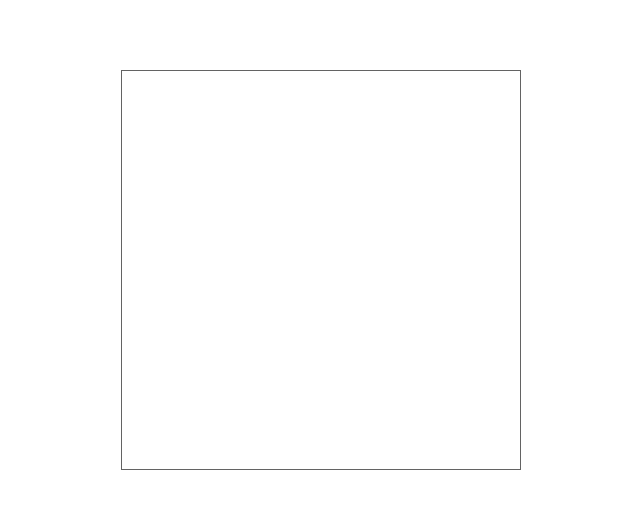
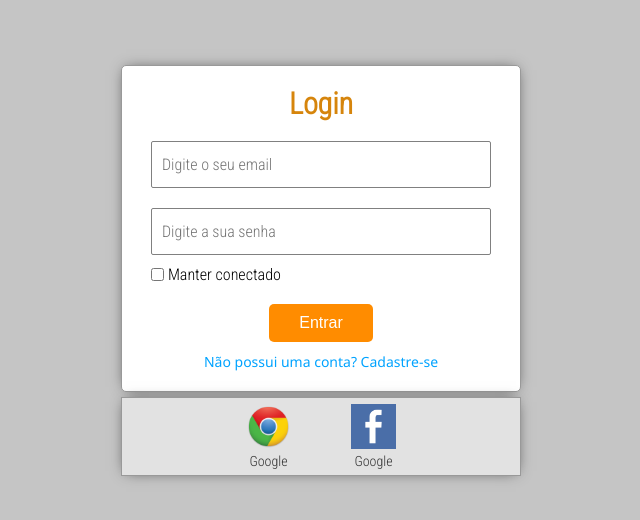
Before and after one commit to VandersonT/controlefinanceiro, a Nuxt app: page /login in a window 1280 px wide. Shown: the part 130-650 px from the top of the page, without its empty margins (319-959 px from the left). Built offline with nearby package versions, Linux system fonts and the light colour scheme.

Commit message:
Criado o layout da tela de login

```diff
--- /dev/null
+++ b/components/Header.vue
@@ -0,0 +1,121 @@
+<template>
+    <header>
+        <section class="welcomeUser">
+            <img :src="(isLogged) ? loggedUser['avatar'] : 'images/no-picture.png' " alt="imagem de perfil" />
+            <p>Olá, {{isLogged ? 'Nome Usuário' : 'Desconhecido'}}, tudo bom? <i class="far fa-smile-beam"></i></p>
+        </section>
+
+        <section class="menuDesktop">
+            <div v-if="isLogged" class="menuButton">
+            <button>Meu Perfil</button>
+            <button class="button__close">Sair</button>
+            </div>
+            <div v-else class="menuButton">
+            <button>Login</button>
+            <button>Cadastrar</button>
+            </div>
+        </section>
+
+        <section class="boxMenuMobile">
+            <button @click="activeMobileMenu()" class="btnOpenMenuMobile"><i class="fas fa-bars"></i></button>
+            <div class="menuMobile" v-if="mobileMenuIsActive">
+            <button>Login</button>
+            <button>Cadastrar</button>
+            </div>
+        </section>
+    </header>
+</template>
+
+<style scoped>
+    /*-------HEADER-------*/
+    header{
+        width: 100vw;
+        max-width: 100%;
+        height: 75px;
+        background: var(--header);
+        display: flex;
+        justify-content: space-between;
+        align-items: center;
+        color: white;
+        padding: 0 20px;
+    }
+    .welcomeUser{
+        height: 100%;
+        display: flex;
+        align-items: center;
+    }
+    .welcomeUser img{
+        width: 50px;
+        height: 48px;
+        border-radius: 50px;
+        margin-right: 10px;
+    }
+    .menuButton button{
+        background: rgb(228, 222, 212);
+        color: black;
+        margin: 5px;
+        padding: 5px 10px;
+        border-radius: 3px;
+    }
+    .menuButton button:active{
+        background: rgb(207, 201, 192);
+    }
+
+    .boxMenuMobile{display: none;}
+
+    .btnOpenMenuMobile{font-size: 26px;}
+
+    .menuMobile{
+        padding: 10px 20px;
+        background: rgb(235, 235, 235);
+        position: fixed;
+        right: 2%;
+        display: flex;
+        flex-direction: column;
+        border-radius: 3px;
+        border: 1px solid gray;
+    }
+    .menuMobile button{
+        padding: 10px 25px;
+        border-radius: 5px;
+        border: rgb(26, 26, 26) 1px solid;
+        color: rgb(26, 26, 26);
+    }
+    .menuMobile button:nth-child(1){
+        margin-bottom: 10px;
+    }
+    .menuMobile button:active{
+        background: rgb(219, 219, 219);
+    }
+
+    /*RESPONSIVE*/
+    @media screen and (max-width: 830px){
+        .menuDesktop{display: none;}
+        .boxMenuMobile{display: block;}
+    }
+    @media screen and (max-width: 680px){
+        .welcomeUser img{
+            width: 45px;
+            height: 45px;
+        }
+        .welcomeUser p{
+            font-size: 14px;
+        }
+    }
+</style>
+
+<script>
+    export default {
+        props: ['loggedUser', 'isLogged'],
+        data:()=>{
+            return {
+                mobileMenuIsActive: false,
+            }
+        },
+        methods:{
+            activeMobileMenu: function(){
+                this.mobileMenuIsActive = !this.mobileMenuIsActive;
+            }
+        },
+    }
+</script>
--- a/layouts/default.vue
+++ b/layouts/default.vue
@@ -16,6 +16,15 @@
       max-width: 3000px;
       margin: 0 auto;
       overflow: auto;
+    }
+    .link{
+      color: #00A3FF;
+      font-family: 'Segoe UI', Tahoma, Geneva, Verdana, sans-serif;
+      font-size: 14px;
+      cursor: pointer;
+    }
+    .link:hover{
+      color: #0093e9;
     }
   /*------------------------------------*/
 
--- a/nuxt.config.js
+++ b/nuxt.config.js
@@ -18,14 +18,18 @@ export default {
       { name: 'format-detection', content: 'telephone=no' }
     ],
     link: [
-      { rel: 'icon', type: 'image/x-icon', href: '/favicon.ico' }
+      { rel: 'icon', type: 'image/x-icon', href: '/favicon.ico' },
+
+      /*Fonts*/
+      { rel: 'preconnect', href: 'https://fonts.googleapis.com' },
+      { rel: 'preconnect', href: 'https://fonts.gstatic.com' },
+      { rel: 'stylesheet', href: 'https://fonts.googleapis.com/css2?family=Permanent+Marker&family=Roboto+Condensed:wght@300&display=swap' },
+
     ],
     script:[
       {src: 'https://kit.fontawesome.com/90bf9437da.js', crossorigin: 'anonymous'}
     ]
   },
-
-
 
 
   // Global CSS: https://go.nuxtjs.dev/config-css
--- a/pages/index.vue
+++ b/pages/index.vue
@@ -1,32 +1,7 @@
 <template>
     <div class="screen">
-      <header>
 
-        <section class="welcomeUser">
-          <img :src="(isLogged) ? loggedUser['avatar'] : 'images/no-picture.png' " alt="imagem de perfil" />
-          <p>Olá, {{isLogged ? 'Nome Usuário' : 'Desconhecido'}}, tudo bom? <i class="far fa-smile-beam"></i></p>
-        </section>
-
-        <section class="menuDesktop">
-          <div v-if="isLogged" class="menuButton">
-            <button>Meu Perfil</button>
-            <button class="button__close">Sair</button>
-          </div>
-          <div v-else class="menuButton">
-            <button>Login</button>
-            <button>Cadastrar</button>
-          </div>
-        </section>
-
-        <section class="boxMenuMobile">
-          <button @click="activeMobileMenu()" class="btnOpenMenuMobile"><i class="fas fa-bars"></i></button>
-          <div class="menuMobile" v-if="mobileMenuIsActive">
-            <button>Login</button>
-            <button>Cadastrar</button>
-          </div>
-        </section>
-
-      </header>
+      <Header :loggedUser="loggedUser" :isLogged="isLogged"/>
 
       <main>
         <!--Floating Section with available and emergency value-->
@@ -163,69 +138,10 @@
 
 
 <style scoped>
-  /*-------HEADER-------*/
   .screen{
     min-height: 100vh;
     background: var(--mainBackground);
     padding-bottom: 50px;
-  }
-  header{
-    width: 100vw;
-    max-width: 100%;
-    height: 75px;
-    background: var(--header);
-    display: flex;
-    justify-content: space-between;
-    align-items: center;
-    color: white;
-    padding: 0 20px;
-  }
-  .welcomeUser{
-    height: 100%;
-    display: flex;
-    align-items: center;
-  }
-  .welcomeUser img{
-    width: 50px;
-    height: 48px;
-    border-radius: 50px;
-    margin-right: 10px;
-  }
-  .menuButton button{
-    background: rgb(228, 222, 212);
-    color: black;
-    margin: 5px;
-    padding: 5px 10px;
-    border-radius: 3px;
-  }
-  .menuButton button:active{
-    background: rgb(207, 201, 192);
-  }
-  .boxMenuMobile{display: none;}
-
-  .btnOpenMenuMobile{font-size: 26px;}
-
-  .menuMobile{
-    padding: 10px 20px;
-    background: rgb(235, 235, 235);
-    position: fixed;
-    right: 2%;
-    display: flex;
-    flex-direction: column;
-    border-radius: 3px;
-    border: 1px solid gray;
-  }
-  .menuMobile button{
-    padding: 10px 25px;
-    border-radius: 5px;
-    border: rgb(26, 26, 26) 1px solid;
-    color: rgb(26, 26, 26);
-  }
-  .menuMobile button:nth-child(1){
-    margin-bottom: 10px;
-  }
-  .menuMobile button:active{
-    background: rgb(219, 219, 219);
   }
 
   /*-------Main > boxFinanceInfo-------*/
@@ -470,20 +386,7 @@
     }
   }
 
-  @media screen and (max-width: 830px){
-    .menuDesktop{display: none;}
-    .boxMenuMobile{display: block;}
-  }
-
   @media screen and (max-width: 680px){
-    /*HEADER*/
-    .welcomeUser img{
-      width: 45px;
-      height: 45px;
-    }
-    .welcomeUser p{
-      font-size: 14px;
-    }
     /*Main > boxFinanceInfo*/
     .infoFinanceSingle{
       width: 190px;
@@ -556,7 +459,6 @@ export default {
       isLogged: false,
       loggedUser: [],
       theme: '#111319',
-      mobileMenuIsActive: false,
 
       /*New Transaction Datas*/
       transictionSelected: -1,
@@ -584,9 +486,6 @@ export default {
   },
 
   methods:{
-    activeMobileMenu: function(){
-      this.mobileMenuIsActive = !this.mobileMenuIsActive;
-    },
     moreTransactionInfo: function(idToOpen){
       let allBoxMoreInfo = document.querySelectorAll('.moreTransactionInfo');
       let arrows = document.querySelectorAll('.arrow');
--- a/pages/login.vue
+++ b/pages/login.vue
@@ -1,8 +1,26 @@
 <template>
     <main>
-        <div class="boxLogin">
-
-        </div>
+        <section class="boxLogin">
+            <h1>Login</h1>
+            <input type="text" placeholder="Digite o seu email"/>
+            <input type="password" placeholder="Digite a sua senha"/>
+            <div class="keepConnected">
+                <input type="checkbox" />
+                Manter conectado
+            </div>
+            <button class="loginButton">Entrar</button>
+            <p class="link">Não possui uma conta? Cadastre-se</p>
+        </section>
+        <section class="alternateLogin">
+            <div class="alternateLogin__logo">
+                <img src="images/googleIcon.png" />
+                <p>Google</p>
+            </div>
+            <div class="alternateLogin__logo">
+                <img src="images/facebookIcon.png" />
+                <p>Google</p>
+            </div>
+        </section>
     </main>
 </template>
 
@@ -14,12 +32,97 @@
         display: flex;
         justify-content: center;
         align-items: center;
+        flex-direction: column;
+        background: #C5C5C5;
     }
     .boxLogin{
         width: 400px;
-        height: 400px;
+        padding: 20px 10px;
         background: rgb(255, 255, 255);
-        border: 1px solid #636363;
+        border: 1px solid #999999;
+        display: flex;
+        flex-direction: column;
+        align-items: center;
+        border-radius: 5px;
+        margin-bottom: 5px;
+        font-family: 'Roboto Condensed', sans-serif;
+        box-shadow: 0px 0px 14px -5px rgba(0,0,0,0.73);
+        -webkit-box-shadow: 0px 0px 14px -5px rgba(0,0,0,0.73);
+        -moz-box-shadow: 0px 0px 14px -5px rgba(0,0,0,0.73);
+    }
+    .boxLogin h1{
+        color: #D6850C;
+        margin-bottom: 10px;
+        font-size: 30px;
+    }
+    .boxLogin input:not(input[type=checkbox]){
+        width: 90%;
+        padding: 13px 10px;
+        border: 1px solid gray;
+        border-radius: 2px;
+        margin: 10px;
+        outline: 0;
+    }
+    .boxLogin input[type=checkbox]{
+        margin-right: 4px;
+    }
+    .keepConnected{
+        width: 90%;
+        display: flex;
+        align-items: center;
+        margin-bottom: 10px;
+    }
+    .loginButton{
+        margin: 10px;
+        padding: 10px 30px;
+        border-radius: 5px;
+        background: #FF8C00;
+        color: white;
+        font-family: sans-serif;
+    }
+    .loginButton:active{
+        background: #f08400;
+        color: rgb(236, 236, 236);
+    }
+
+    .alternateLogin{
+        width: 400px;
+        border: 1px solid #999999;
+        background: rgb(226, 226, 226);
+        display: flex;
+        justify-content:center;
+        text-align: center;
+        box-shadow: 0px 0px 14px -5px rgba(0,0,0,0.73);
+        -webkit-box-shadow: 0px 0px 14px -5px rgba(0,0,0,0.73);
+        -moz-box-shadow: 0px 0px 14px -5px rgba(0,0,0,0.73);
+        cursor: pointer;
+    }
+    .alternateLogin__logo{
+        padding: 6px 25px;
+        margin: 0 5px;
+    }
+    .alternateLogin__logo:hover{
+        background: rgb(197, 197, 197);
+    }
+    .alternateLogin img{
+        width: 45px;
+        height: 45px;
+    }
+    .alternateLogin p{
+        font-size: 14px;
+        color: #343434;
+        font-family: 'Roboto Condensed', sans-serif;
+    }
+    /*RESPONSIVE*/
+    @media screen and (max-width: 440px) {
+        .alternateLogin,
+        .boxLogin{
+            width: 90%;
+        }
+        .alternateLogin img{
+            width: 40px;
+            height: 40px;
+        }
     }
 </style>
 
```
Also changed, not shown: static/images/facebookIcon.png (added), static/images/googleIcon.png (added).
